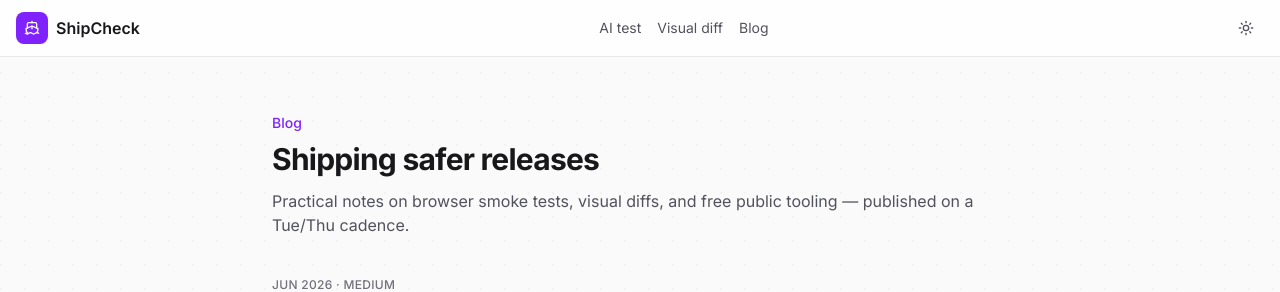
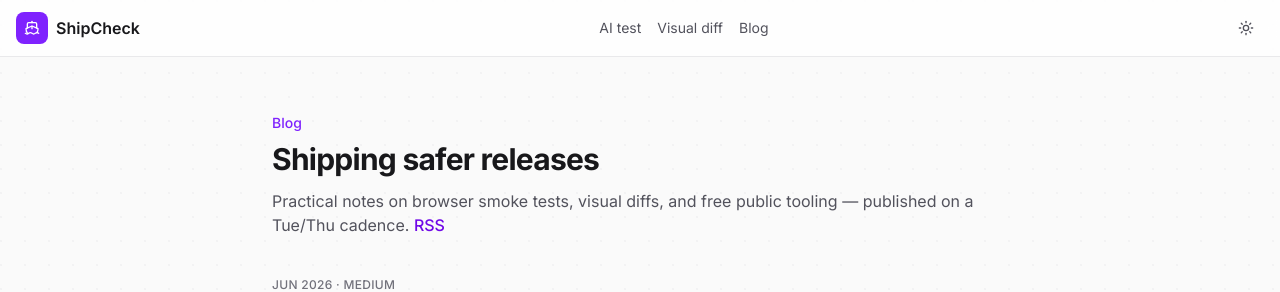
Before and after one commit to Safdar-Ali-India/shipcheck, a Next.js app: page /blog in a window 1280 px wide. Shown: the top 292 px of the page. Built offline with nearby package versions, Linux system fonts and the light colour scheme.

Commit message:
feat: link the RSS feed from the blog index
Readers can subscribe without hunting for /blog/feed.xml.

```diff
--- a/src/app/blog/page.tsx
+++ b/src/app/blog/page.tsx
@@ -39,7 +39,10 @@ export default function BlogIndexPage() {
       </h1>
       <p className="mt-3 text-zinc-600 dark:text-zinc-400">
         Practical notes on browser smoke tests, visual diffs, and free public tooling —
-        published on a Tue/Thu cadence.
+        published on a Tue/Thu cadence.{" "}
+        <a href="/blog/feed.xml" className="font-medium text-violet-700 hover:underline dark:text-violet-400">
+          RSS
+        </a>
       </p>
 
       <ul className="mt-10 space-y-8">
```
